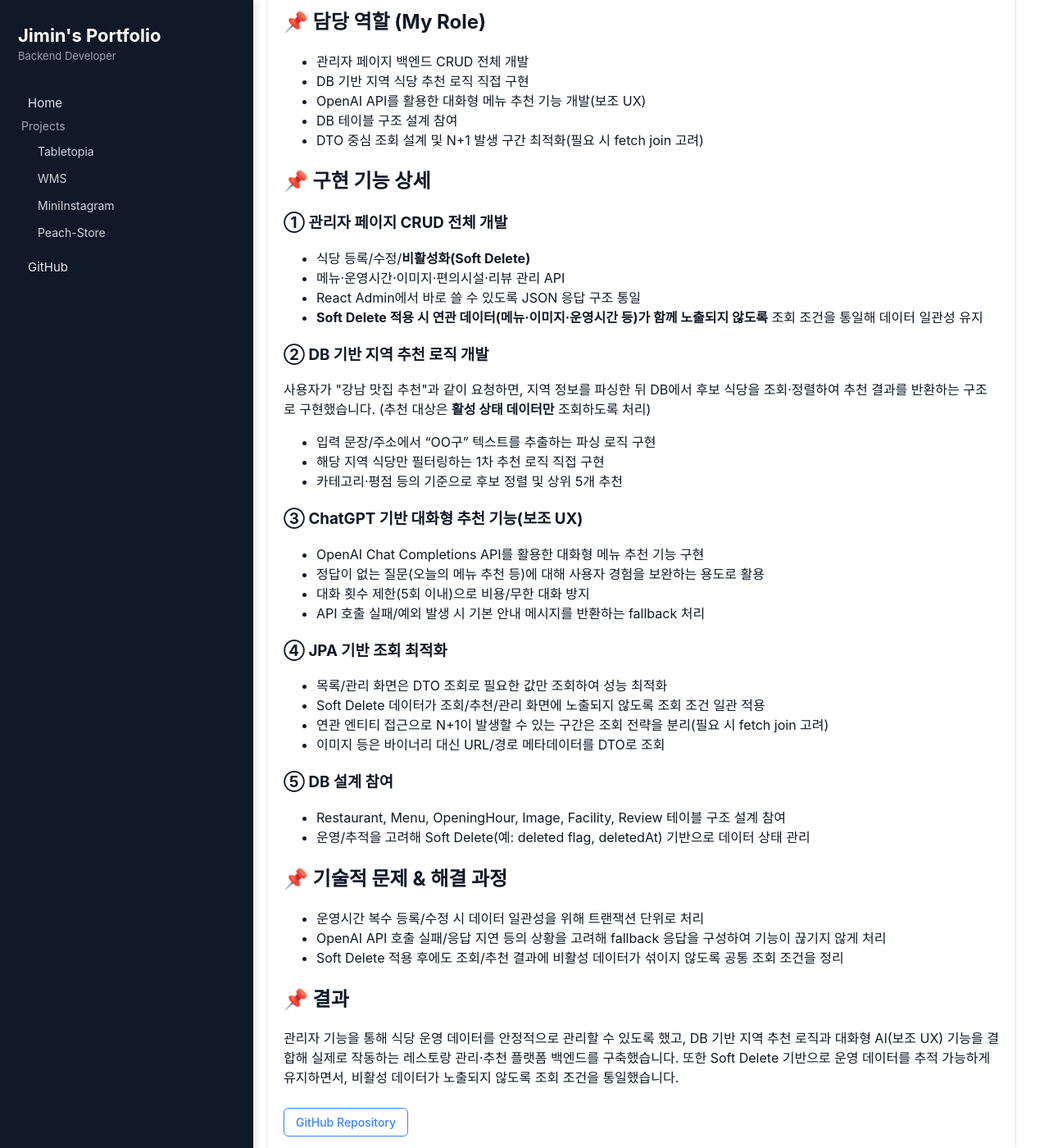
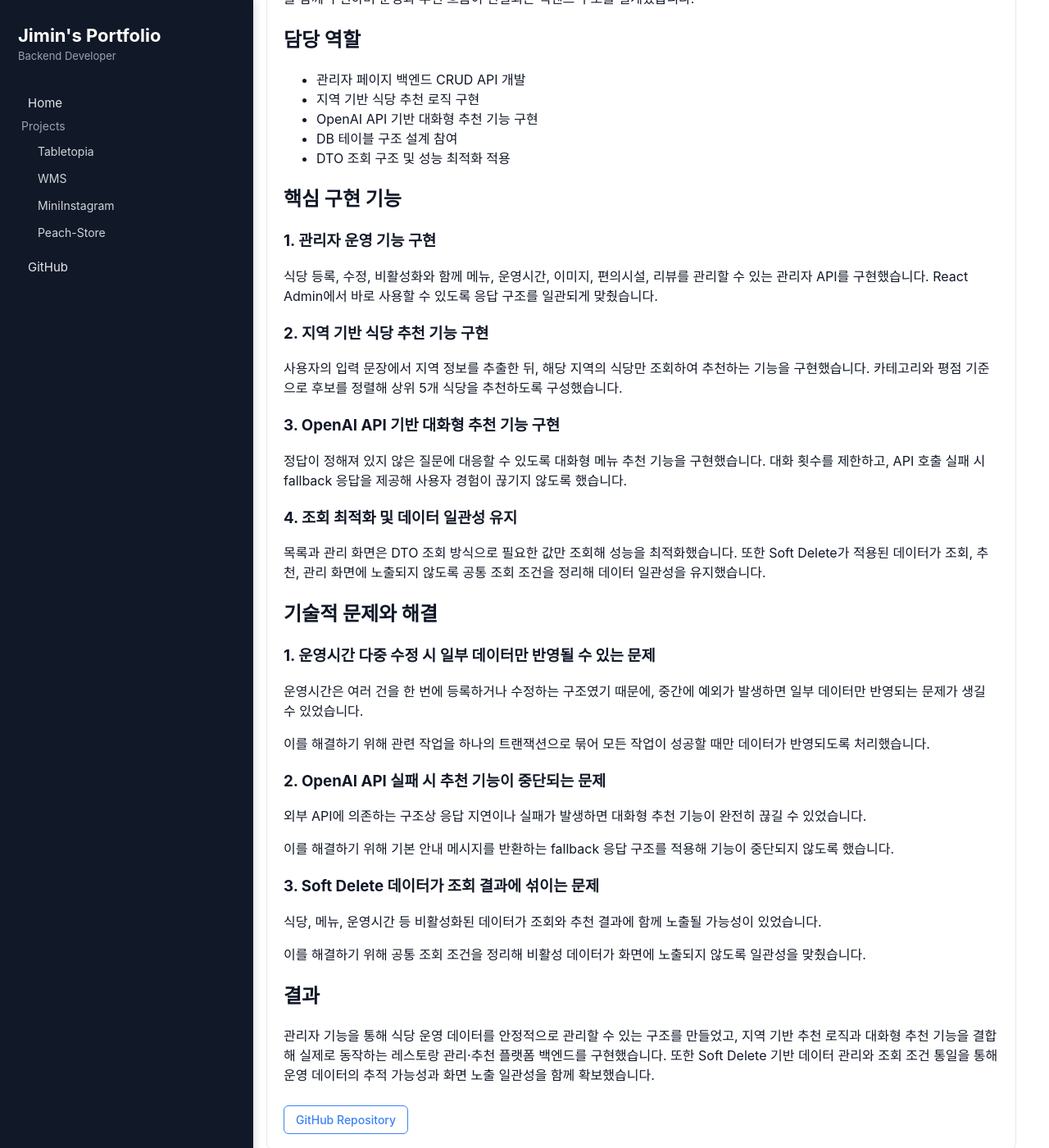
Before and after one commit to Shypanda0119/shypanda0119.github.io, a Jekyll site: the page built from projects/tabletopia.html, in a window 1280 px wide and 1400 px high, scrolled down 317 px. Shown: the whole window at 82% size. Built offline with Jekyll 4.4.1, drawn with Linux system fonts in a browser that asks for light colours; some of the changed text lies outside the part shown.

Commit message:
Update tabletopia.html

```diff
--- a/projects/tabletopia.html
+++ b/projects/tabletopia.html
@@ -4,7 +4,10 @@ layout: default
 
 <div class="project-card">
 
-  <h1>🍽 Tabletopia — 식당 예약 & 관리 플랫폼</h1>
+  <h1>Tabletopia</h1>
+  <p>
+    식당 예약, 운영 관리, 지역 기반 추천 기능을 제공하는 레스토랑 플랫폼 프로젝트입니다.
+  </p>
 
   <div>
     <span class="tag">Spring Boot</span>
@@ -15,84 +18,93 @@ layout: default
     <span class="tag">React Admin</span>
   </div>
 
-  <h2>📌 프로젝트 개요</h2>
+  <h2>프로젝트 소개</h2>
   <p>
-    식당 예약·웨이팅·메뉴 관리·운영시간 등 식당 운영에 필요한 기능을 제공하는 서비스입니다.
-    저는 이 프로젝트에서 <strong>관리자 백엔드 전체 개발</strong>과
-    <strong>DB 기반 지역 추천 로직</strong>,
-    <strong>대화형 AI 기능을 통한 사용자 경험 보완</strong>을 담당했습니다.
+    식당 예약, 웨이팅, 메뉴 관리, 운영시간 관리 등
+    식당 운영에 필요한 기능을 제공하는 서비스입니다.
+    관리자 기능과 사용자 추천 기능을 함께 구현하며
+    운영과 추천 흐름이 연결되는 백엔드 구조를 설계했습니다.
   </p>
 
-  <h2>📌 담당 역할 (My Role)</h2>
+  <h2>담당 역할</h2>
   <ul>
-    <li>관리자 페이지 백엔드 CRUD 전체 개발</li>
-    <li>DB 기반 지역 식당 추천 로직 직접 구현</li>
-    <li>OpenAI API를 활용한 대화형 메뉴 추천 기능 개발(보조 UX)</li>
+    <li>관리자 페이지 백엔드 CRUD API 개발</li>
+    <li>지역 기반 식당 추천 로직 구현</li>
+    <li>OpenAI API 기반 대화형 추천 기능 구현</li>
     <li>DB 테이블 구조 설계 참여</li>
-    <li>DTO 중심 조회 설계 및 N+1 발생 구간 최적화(필요 시 fetch join 고려)</li>
+    <li>DTO 조회 구조 및 성능 최적화 적용</li>
   </ul>
 
-  <h2>📌 구현 기능 상세</h2>
+  <h2>핵심 구현 기능</h2>
 
-  <h3>① 관리자 페이지 CRUD 전체 개발</h3>
-  <ul>
-    <li>식당 등록/수정/<strong>비활성화(Soft Delete)</strong></li>
-    <li>메뉴·운영시간·이미지·편의시설·리뷰 관리 API</li>
-    <li>React Admin에서 바로 쓸 수 있도록 JSON 응답 구조 통일</li>
-    <li>
-      <strong>Soft Delete 적용 시 연관 데이터(메뉴·이미지·운영시간 등)가 함께 노출되지 않도록</strong>
-      조회 조건을 통일해 데이터 일관성 유지
-    </li>
-  </ul>
+  <h3>1. 관리자 운영 기능 구현</h3>
+  <p>
+    식당 등록, 수정, 비활성화와 함께 메뉴, 운영시간, 이미지,
+    편의시설, 리뷰를 관리할 수 있는 관리자 API를 구현했습니다.
+    React Admin에서 바로 사용할 수 있도록 응답 구조를 일관되게 맞췄습니다.
+  </p>
 
-  <h3>② DB 기반 지역 추천 로직 개발</h3>
+  <h3>2. 지역 기반 식당 추천 기능 구현</h3>
   <p>
-    사용자가 "강남 맛집 추천"과 같이 요청하면, 지역 정보를 파싱한 뒤
-    DB에서 후보 식당을 조회·정렬하여 추천 결과를 반환하는 구조로 구현했습니다.
-    (추천 대상은 <strong>활성 상태 데이터만</strong> 조회하도록 처리)
+    사용자의 입력 문장에서 지역 정보를 추출한 뒤,
+    해당 지역의 식당만 조회하여 추천하는 기능을 구현했습니다.
+    카테고리와 평점 기준으로 후보를 정렬해 상위 5개 식당을 추천하도록 구성했습니다.
   </p>
-  <ul>
-    <li>입력 문장/주소에서 “OO구” 텍스트를 추출하는 파싱 로직 구현</li>
-    <li>해당 지역 식당만 필터링하는 1차 추천 로직 직접 구현</li>
-    <li>카테고리·평점 등의 기준으로 후보 정렬 및 상위 5개 추천</li>
-  </ul>
 
-  <h3>③ ChatGPT 기반 대화형 추천 기능(보조 UX)</h3>
-  <ul>
-    <li>OpenAI Chat Completions API를 활용한 대화형 메뉴 추천 기능 구현</li>
-    <li>정답이 없는 질문(오늘의 메뉴 추천 등)에 대해 사용자 경험을 보완하는 용도로 활용</li>
-    <li>대화 횟수 제한(5회 이내)으로 비용/무한 대화 방지</li>
-    <li>API 호출 실패/예외 발생 시 기본 안내 메시지를 반환하는 fallback 처리</li>
-  </ul>
+  <h3>3. OpenAI API 기반 대화형 추천 기능 구현</h3>
+  <p>
+    정답이 정해져 있지 않은 질문에 대응할 수 있도록
+    대화형 메뉴 추천 기능을 구현했습니다.
+    대화 횟수를 제한하고, API 호출 실패 시 fallback 응답을 제공해
+    사용자 경험이 끊기지 않도록 했습니다.
+  </p>
 
-  <h3>④ JPA 기반 조회 최적화</h3>
-  <ul>
-    <li>목록/관리 화면은 DTO 조회로 필요한 값만 조회하여 성능 최적화</li>
-    <li>Soft Delete 데이터가 조회/추천/관리 화면에 노출되지 않도록 조회 조건 일관 적용</li>
-    <li>연관 엔티티 접근으로 N+1이 발생할 수 있는 구간은 조회 전략을 분리(필요 시 fetch join 고려)</li>
-    <li>이미지 등은 바이너리 대신 URL/경로 메타데이터를 DTO로 조회</li>
-  </ul>
+  <h3>4. 조회 최적화 및 데이터 일관성 유지</h3>
+  <p>
+    목록과 관리 화면은 DTO 조회 방식으로 필요한 값만 조회해 성능을 최적화했습니다.
+    또한 Soft Delete가 적용된 데이터가 조회, 추천, 관리 화면에 노출되지 않도록
+    공통 조회 조건을 정리해 데이터 일관성을 유지했습니다.
+  </p>
 
-  <h3>⑤ DB 설계 참여</h3>
-  <ul>
-    <li>Restaurant, Menu, OpeningHour, Image, Facility, Review 테이블 구조 설계 참여</li>
-    <li>운영/추적을 고려해 Soft Delete(예: deleted flag, deletedAt) 기반으로 데이터 상태 관리</li>
-  </ul>
+  <h2>기술적 문제와 해결</h2>
 
-  <h2>📌 기술적 문제 & 해결 과정</h2>
-  <ul>
-    <li>운영시간 복수 등록/수정 시 데이터 일관성을 위해 트랜잭션 단위로 처리</li>
-    <li>OpenAI API 호출 실패/응답 지연 등의 상황을 고려해 fallback 응답을 구성하여 기능이 끊기지 않게 처리</li>
-    <li>Soft Delete 적용 후에도 조회/추천 결과에 비활성 데이터가 섞이지 않도록 공통 조회 조건을 정리</li>
-  </ul>
+  <h3>1. 운영시간 다중 수정 시 일부 데이터만 반영될 수 있는 문제</h3>
+  <p>
+    운영시간은 여러 건을 한 번에 등록하거나 수정하는 구조였기 때문에,
+    중간에 예외가 발생하면 일부 데이터만 반영되는 문제가 생길 수 있었습니다.
+  </p>
+  <p>
+    이를 해결하기 위해 관련 작업을 하나의 트랜잭션으로 묶어
+    모든 작업이 성공할 때만 데이터가 반영되도록 처리했습니다.
+  </p>
 
-  <h2>📌 결과</h2>
+  <h3>2. OpenAI API 실패 시 추천 기능이 중단되는 문제</h3>
   <p>
-    관리자 기능을 통해 식당 운영 데이터를 안정적으로 관리할 수 있도록 했고,
-    DB 기반 지역 추천 로직과 대화형 AI(보조 UX) 기능을 결합해
-    실제로 작동하는 레스토랑 관리·추천 플랫폼 백엔드를 구축했습니다.
-    또한 Soft Delete 기반으로 운영 데이터를 추적 가능하게 유지하면서,
-    비활성 데이터가 노출되지 않도록 조회 조건을 통일했습니다.
+    외부 API에 의존하는 구조상 응답 지연이나 실패가 발생하면
+    대화형 추천 기능이 완전히 끊길 수 있었습니다.
+  </p>
+  <p>
+    이를 해결하기 위해 기본 안내 메시지를 반환하는 fallback 응답 구조를 적용해
+    기능이 중단되지 않도록 했습니다.
+  </p>
+
+  <h3>3. Soft Delete 데이터가 조회 결과에 섞이는 문제</h3>
+  <p>
+    식당, 메뉴, 운영시간 등 비활성화된 데이터가
+    조회와 추천 결과에 함께 노출될 가능성이 있었습니다.
+  </p>
+  <p>
+    이를 해결하기 위해 공통 조회 조건을 정리해
+    비활성 데이터가 화면에 노출되지 않도록 일관성을 맞췄습니다.
+  </p>
+
+  <h2>결과</h2>
+  <p>
+    관리자 기능을 통해 식당 운영 데이터를 안정적으로 관리할 수 있는 구조를 만들었고,
+    지역 기반 추천 로직과 대화형 추천 기능을 결합해
+    실제로 동작하는 레스토랑 관리·추천 플랫폼 백엔드를 구현했습니다.
+    또한 Soft Delete 기반 데이터 관리와 조회 조건 통일을 통해
+    운영 데이터의 추적 가능성과 화면 노출 일관성을 함께 확보했습니다.
   </p>
 
   <a href="https://github.com/zero5ive/Tabletopia" class="detail-btn">GitHub Repository</a>
```
